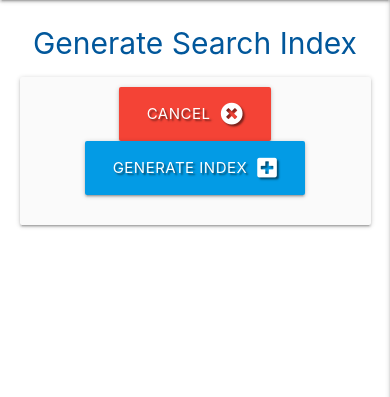
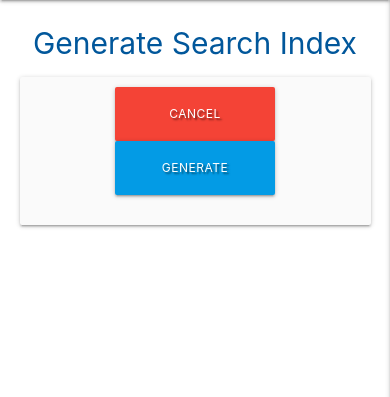
Before and after one commit to fene20/great-recipes, a Flask app: a page that uses templates/generate_index.html in a window 390 px wide. Shown: the part 56-453 px from the top of the page. Run offline with Flask 2, Linux system fonts and the light colour scheme; data that the repository does not hold is empty; some libraries are stand-ins or nearby versions.

Commit message:
Add styling to generate search index

```diff
--- a/static/css/style.css
+++ b/static/css/style.css
@@ -56,6 +56,9 @@
   margin: 5px;
 }
 
+.btn-large {
+  width: 220px;
+}
 
 .btn2, .btn3 {
   width: 80px;
@@ -88,6 +91,15 @@
 
 
 
+.card-panel form .row .input-field i {
+  float: left;
+}
+
+.card-panel form .row .input-field input {
+  float: left;
+  clear: left;
+}
+
 
 @media screen and (max-width: 1000px){
 
@@ -105,6 +117,12 @@
   .btn1 {
     width: 100px;
   }
+
+
+  .btn-large {
+    width: 180px;
+  }
+
 
   #edit-and-delete .btn2 {
     float: left;
@@ -154,6 +172,14 @@
     font-size: 12px;
   }
 
+  .btn-large {
+    font-size: 12px;
+  }
+
+
+  .btn-large {
+    width: 180px;
+  }
 
   /* .collapsible-header #from-image-to-delete {
     float: left;
@@ -187,6 +213,10 @@
   margin: 10px 0px;
   }
 
+  .btn-large {
+    width: 160px;
+  }
+
   .btn1 {
     width: 60px;
   }
--- a/templates/add_recipe.html
+++ b/templates/add_recipe.html
@@ -82,7 +82,7 @@
                             Save Recipe and finish later
                             <input type="checkbox" id="is_published" name="is_published">
                             <span class="lever"></span>
-                            Upload Recipe to Website
+                                Upload Recipe to Website
                         </label>
                     </div>
                 </div>
@@ -93,10 +93,10 @@
             <div class="row">
                 <div class="col s12 center-align">
                     <a href="{{ url_for('my_recipes', username=session['user']) }}" class="waves-effect btn-large red text-shadow">
-                        Cancel <i class="fas fa-times-circle right"></i>
+                        Cancel <i class="icon-hide fas fa-times-circle right"></i>
                     </a>
                     <button type="submit" class="waves-effect btn-large light-blue darken-1 text-shadow">
-                        Add Recipe <i class="fas fa-plus-square right"></i>
+                        Add Recipe <i class="icon-hide fas fa-plus-square right"></i>
                     </button>
                 </div>
             </div>
--- a/templates/generate_index.html
+++ b/templates/generate_index.html
@@ -10,10 +10,10 @@
         <div class="row">
             <div class="col s12 center-align">
                 <a href="{{ url_for('my_recipes', username=session['user']) }}" class="waves-effect btn-large red text-shadow">
-                    Cancel <i class="fas fa-times-circle right"></i>
+                    Cancel <i class="icon-hide fas fa-times-circle right"></i>
                 </a>
                 <button type="submit" class="waves-effect btn-large light-blue darken-1 text-shadow">
-                    Generate Index<i class="fas fa-plus-square right"></i>
+                    Generate Index<i class="icon-hide fas fa-folder-plus right"></i>
                 </button>
             </div>
         </div>
```
